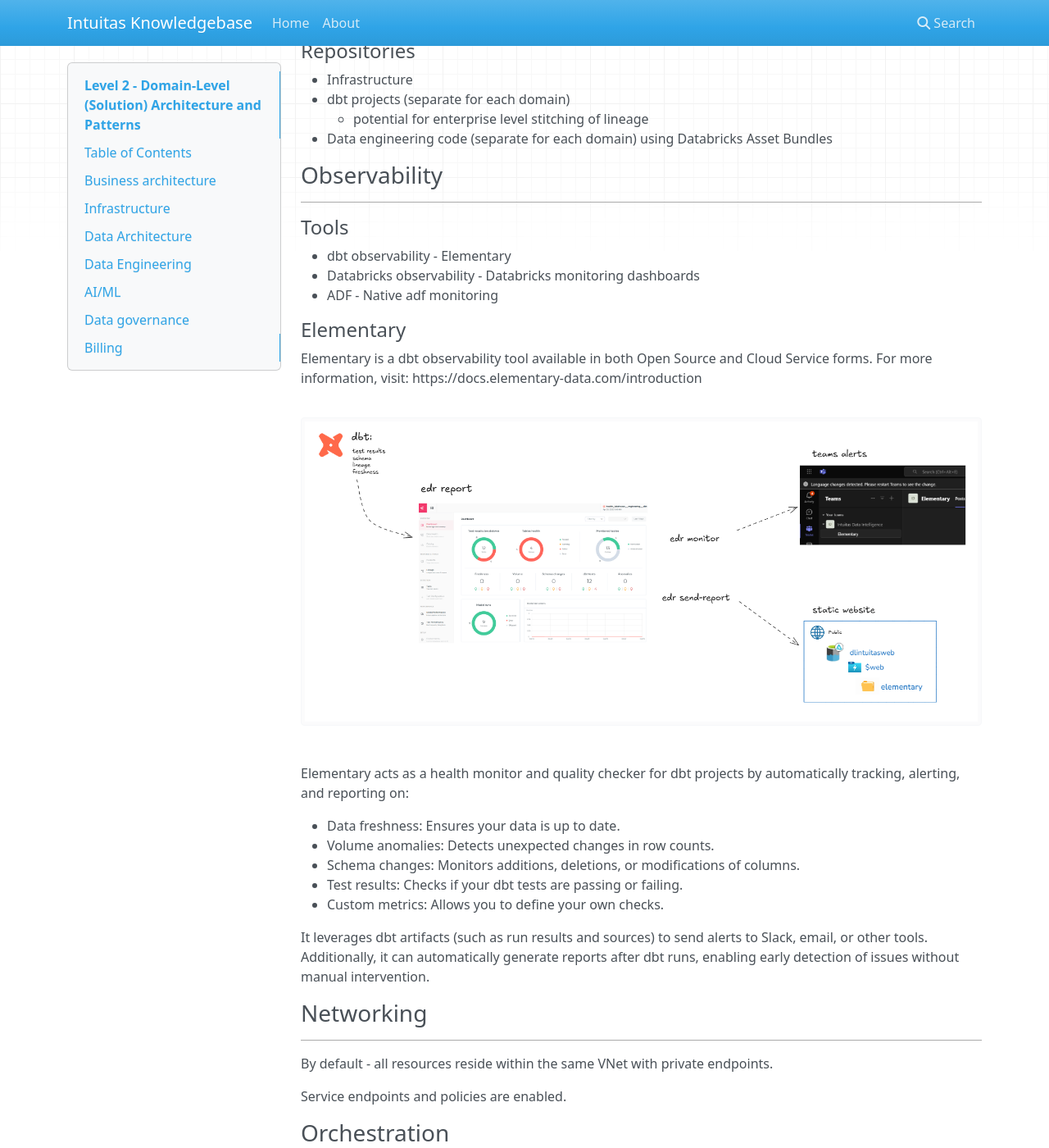
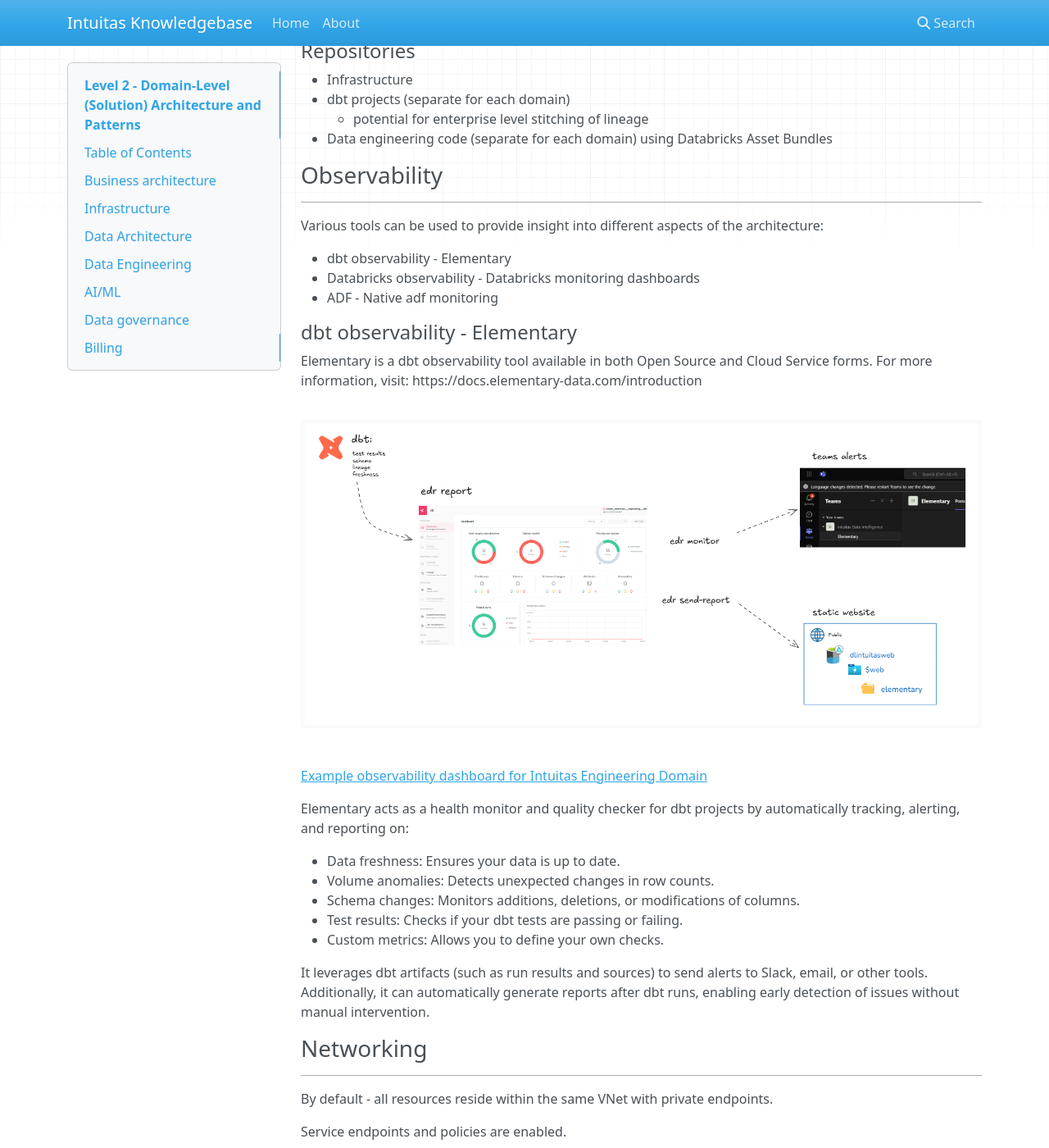
Before and after one commit to bensonchoyintuitas/intuitas_knowledgebase, an MkDocs documentation site: the page built from docs/level_2.md, in a window 1280 px wide and 1400 px high, scrolled down 4627 px. Shown: the whole window at 82% size. Built offline with MkDocs 1.6.1, drawn with Linux system fonts in a browser that asks for light colours; nearby versions of some CDN libraries.

Commit message:
add observability

```diff
--- a/docs/level_2.md
+++ b/docs/level_2.md
@@ -180,18 +180,20 @@
 ### Observability
 ---
 
-#### Tools
+Various tools can be used to provide insight into different aspects of the architecture:
 
 - dbt observability - Elementary
 - Databricks observability - Databricks monitoring dashboards
 - ADF - Native adf monitoring
 
-#### Elementary
+#### dbt observability - Elementary
 Elementary is a dbt observability tool available in both Open Source and Cloud Service forms. For more information, visit: https://docs.elementary-data.com/introduction
 
 <a href="../img/observability.png" target="_blank">
     <img src="../img/observability.png"  alt="Observability Diagram">
 </a>
+
+[Example observability dashboard for Intuitas Engineering Domain](https://dlintuitasweb.z8.web.core.windows.net/index.html#/report/dashboard)
 
 Elementary acts as a health monitor and quality checker for dbt projects by automatically tracking, alerting, and reporting on:
 
```
Also changed, not shown: site/img/observability.png (added), site/index.html, site/level_2/index.html, site/search/search_index.json.
